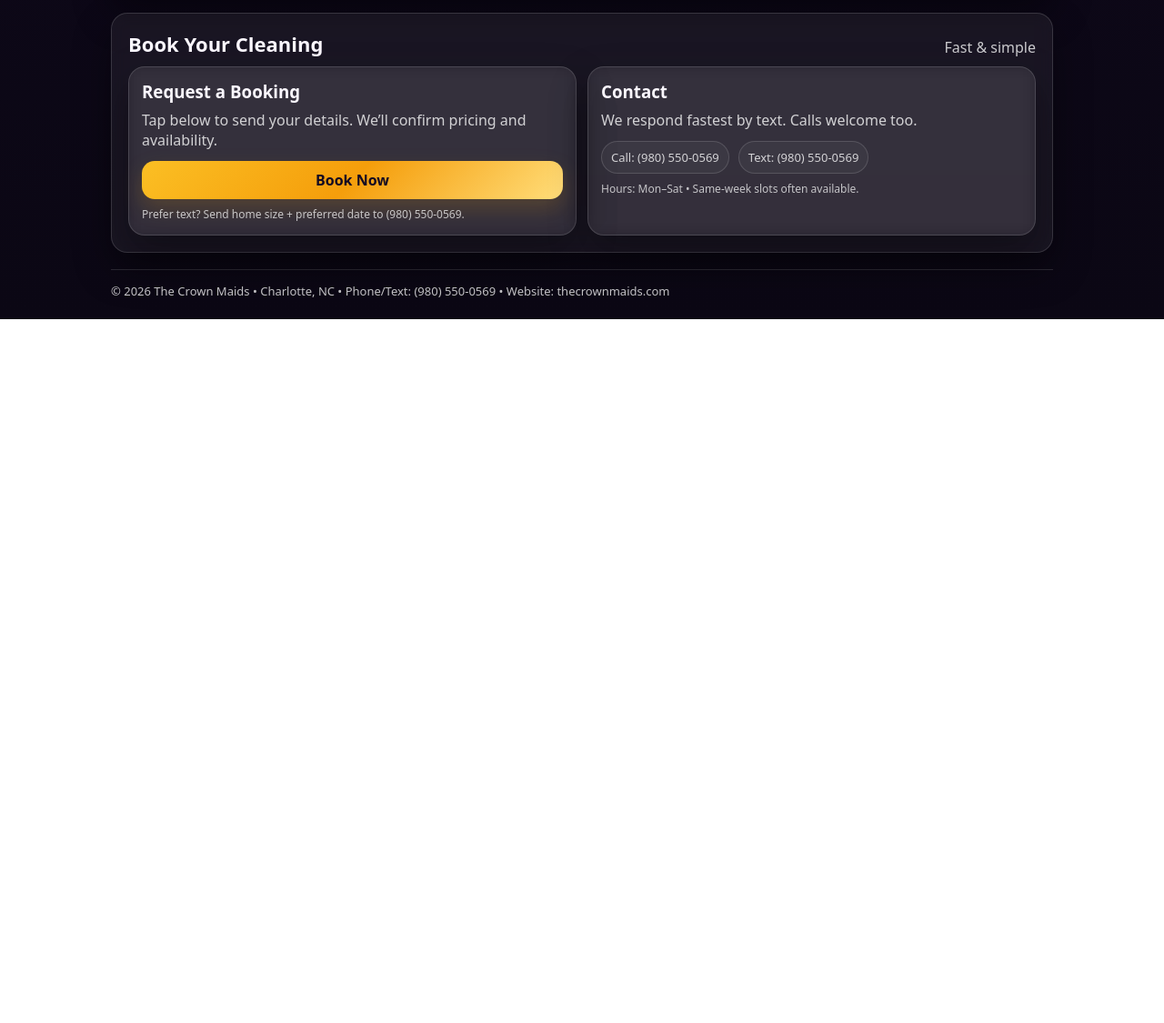
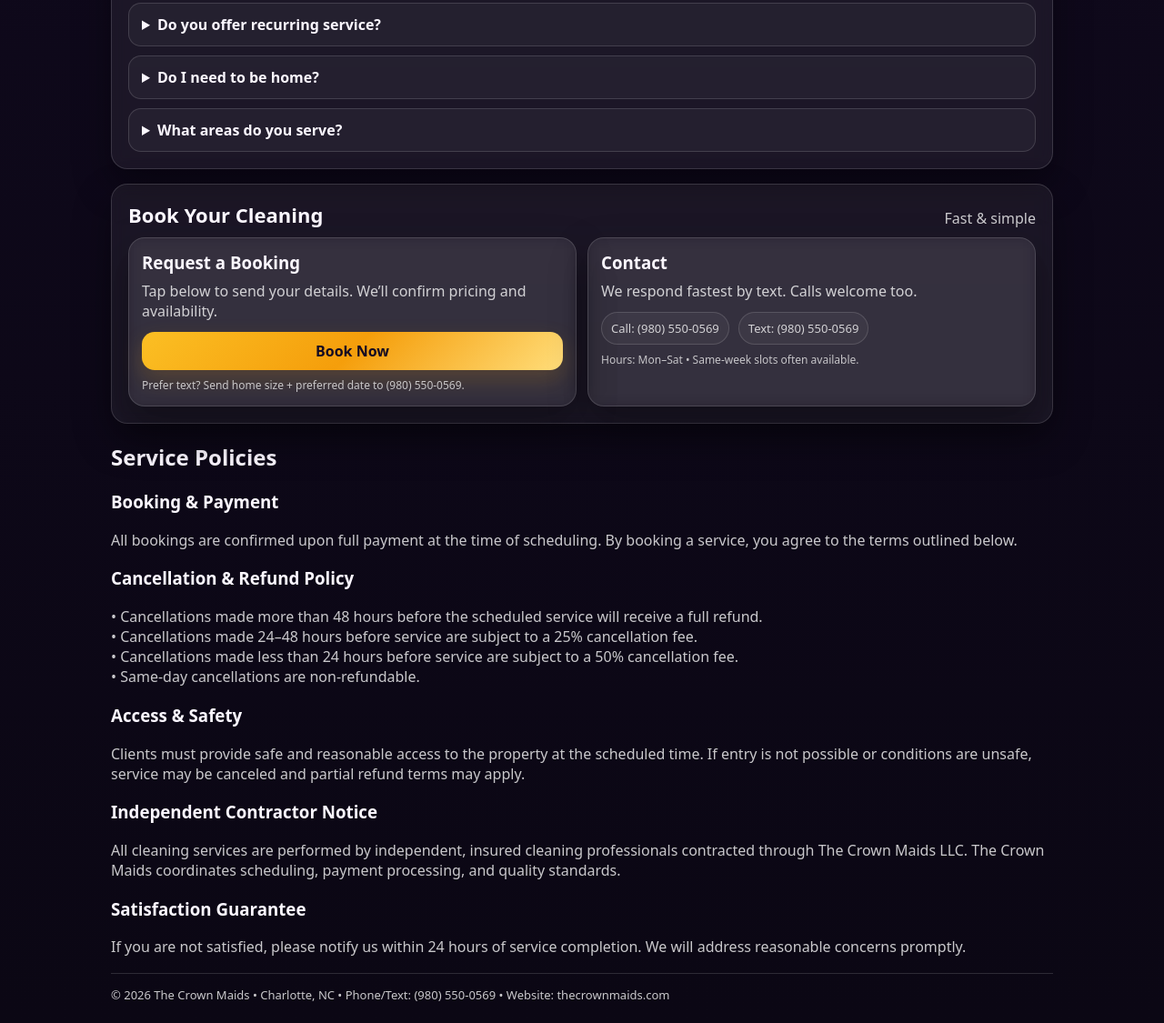
Before and after one commit to THECROWNMAIDS/thecrownmaids, a plain HTML site: page index.html in a window 1280 px wide. Shown: the part 1368-2493 px from the top of the page at 91% size. Before the commit the page ends 1719 px from the top, so only its background shows below. Drawn offline with Linux system fonts and the light colour scheme.

Commit message:
Update index.html
UPDATED SITE POLICY

```diff
--- a/index.html
+++ b/index.html
@@ -264,7 +264,17 @@
         <p class="notice">Add-ons are confirmed during scheduling to ensure accurate timing.</p>
       </div>
     </div>
+<h3>Home Condition Adjustment Policy</h3>
+<p class="muted">
+Pricing is based on the information provided at booking. If the home condition differs significantly from what was described
+(excess buildup, heavy pet hair, excessive clutter, additional rooms, or unsafe conditions), pricing adjustments may apply.
+</p>
 
+<p class="muted">
+• Adjustments under $75 may be completed and added to the final invoice with explanation.<br>
+• Adjustments exceeding $75 require client approval before service continues.<br>
+• If adjustment is declined, service may be limited to the original scope or canceled subject to service-call fees.
+</p>
     <!-- FAQ -->
     <div id="faq" class="card section" style="padding:18px;">
       <div class="sectionTitle">
@@ -316,7 +326,42 @@
         </div>
       </div>
     </div>
+<div class="section">
+  <h2>Service Policies</h2>
 
+  <h3>Booking & Payment</h3>
+  <p class="muted">
+    All bookings are confirmed upon full payment at the time of scheduling.
+    By booking a service, you agree to the terms outlined below.
+  </p>
+
+  <h3>Cancellation & Refund Policy</h3>
+  <p class="muted">
+    • Cancellations made more than 48 hours before the scheduled service will receive a full refund.<br>
+    • Cancellations made 24–48 hours before service are subject to a 25% cancellation fee.<br>
+    • Cancellations made less than 24 hours before service are subject to a 50% cancellation fee.<br>
+    • Same-day cancellations are non-refundable.
+  </p>
+
+  <h3>Access & Safety</h3>
+  <p class="muted">
+    Clients must provide safe and reasonable access to the property at the scheduled time.
+    If entry is not possible or conditions are unsafe, service may be canceled and partial refund terms may apply.
+  </p>
+
+  <h3>Independent Contractor Notice</h3>
+  <p class="muted">
+    All cleaning services are performed by independent, insured cleaning professionals contracted through
+    The Crown Maids LLC. The Crown Maids coordinates scheduling, payment processing, and quality standards.
+  </p>
+
+  <h3>Satisfaction Guarantee</h3>
+  <p class="muted">
+    If you are not satisfied, please notify us within 24 hours of service completion.
+    We will address reasonable concerns promptly.
+  </p>
+
+</div>
     <div class="footer">
       © <span id="y"></span> The Crown Maids • Charlotte, NC • Phone/Text: (980) 550-0569 • Website: thecrownmaids.com
     </div>
```
